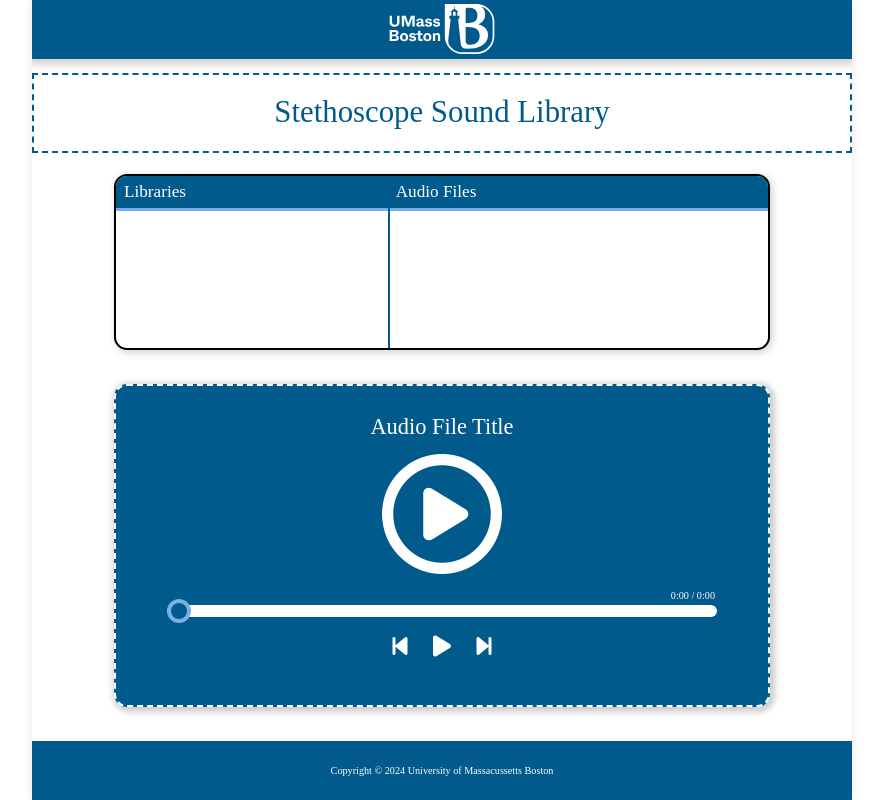
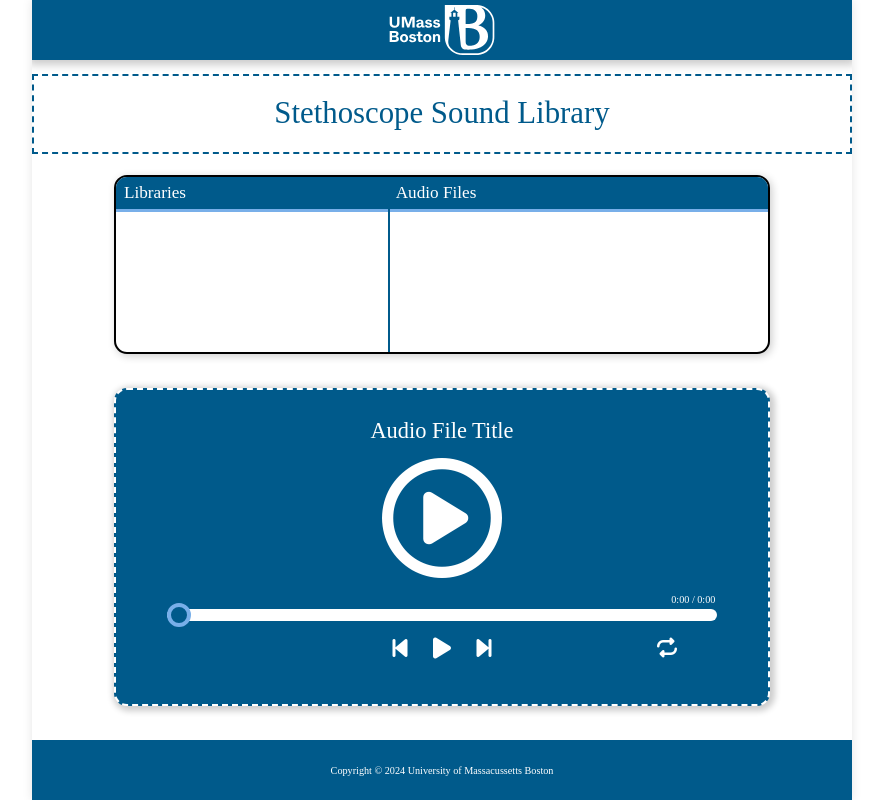
Before and after one commit to DEM-1323/Stethescope-Sound-Library, a Flask app: page / in a window 1280 px wide. Shown: the whole page, without its empty margins (198-1081 px from the left). Run offline with Flask 3, Linux system fonts and the light colour scheme; data that the repository does not hold is empty; some web fonts are replaced.

Commit message:
added in repeat button, functionality wip

```diff
--- a/static/css/styles.css
+++ b/static/css/styles.css
@@ -301,7 +301,8 @@ li.selected:hover {
 }
 
 .playback-time {
-    margin: .5vh 0 .5vh 82%;
+    margin: 0.5vh 0.5vh 0.5vh 0;
+    width: 90%;
     text-align: right;
 }
 
@@ -359,6 +360,18 @@ li.selected:hover {
     margin: 2vh 0 3vh 0;
     display: flex;
     flex-direction: row;
+    align-items: center;
+    position: relative;
+    width: 90%;
+}
+.play-pause-skip {
+    display: flex;
+    flex-direction: row;
+    align-items: center;
+    justify-content: space-evenly;
+    position: absolute;
+    left: 50%;
+    transform: translateX(-50%);
 }
 
 .play-pause-btn, .skip-btn {
@@ -369,6 +382,24 @@ li.selected:hover {
     font-size: 3vh;
     padding: 0 1vw;
 }
+
+.special-functions {
+    display: flex;
+    flex-direction: column;
+    align-items: center;
+    margin: 0 5% 0 auto;
+}
+
+.function-btn {
+    background: none;
+    border: none;
+    color: white;
+    cursor: pointer;
+    font-size: 2.5vh;
+    padding: 0 1vw;
+}
+
+
 
 .App-Footer {
     display: flex;
--- a/templates/main.html
+++ b/templates/main.html
@@ -48,6 +48,7 @@
         <h3 class="playback-time">0:00 / 0:00</h3>
         <input type="range" id="seekSlider" value="0" class="seek-slider" />
         <div class="playBackCtrls">
+          <div class="play-pause-skip">
             <button id="prevBtn" class="skip-btn">
               <i class="fa-solid fa-backward-step"></i>
             </button>
@@ -57,6 +58,12 @@
             <button id="nextBtn" class="skip-btn">
               <i class="fa-solid fa-forward-step"></i>
             </button>
+          </div>
+          <div class="special-functions">
+            <button id="repeatBtn" class="function-btn">
+              <i class="fa-solid fa-repeat"></i>
+            </button>
+          </div>
         </div>
       </div>
       <footer class="App-Footer">
```
Lines whose indentation alone changed are shown as unchanged.
